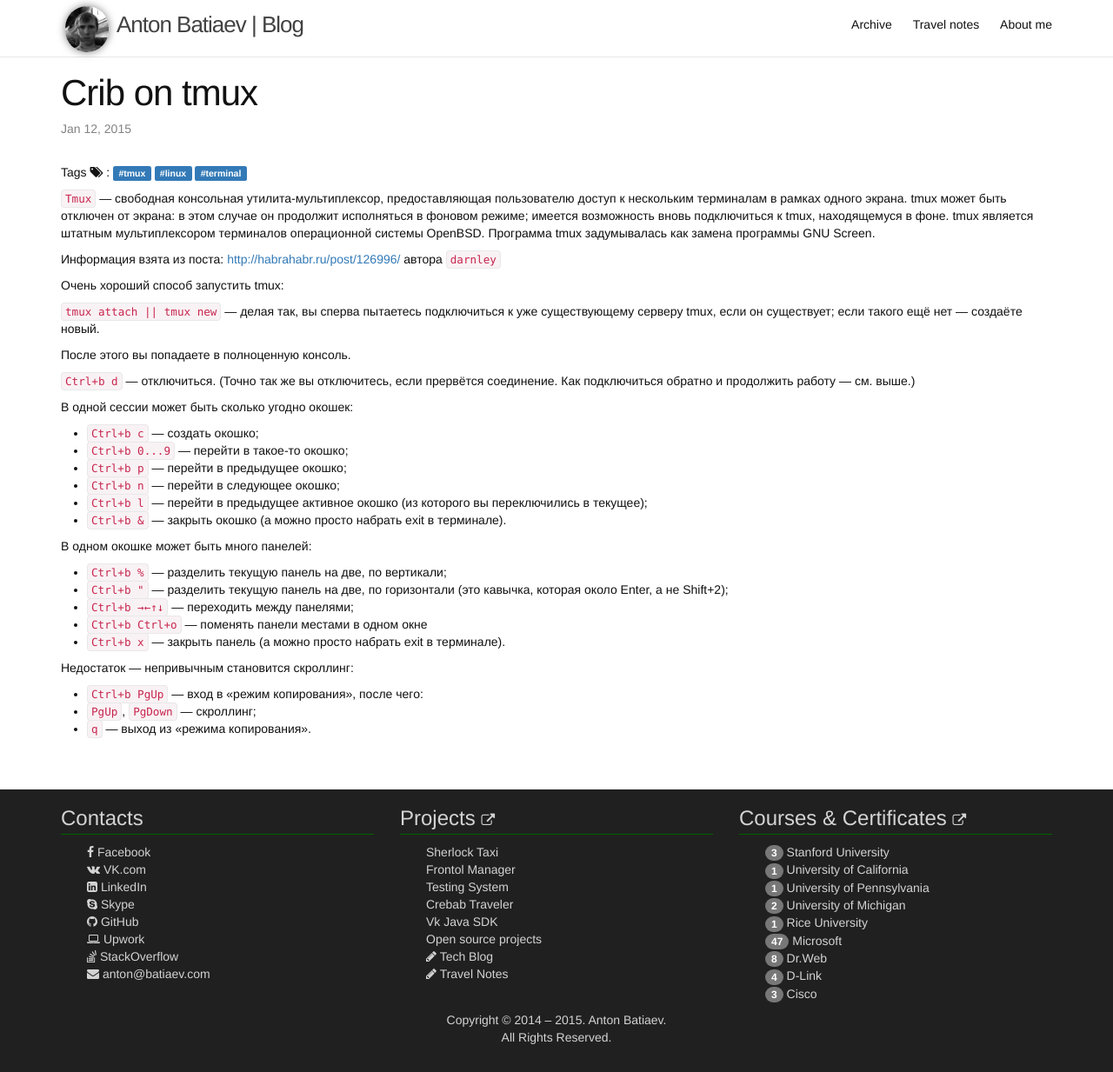
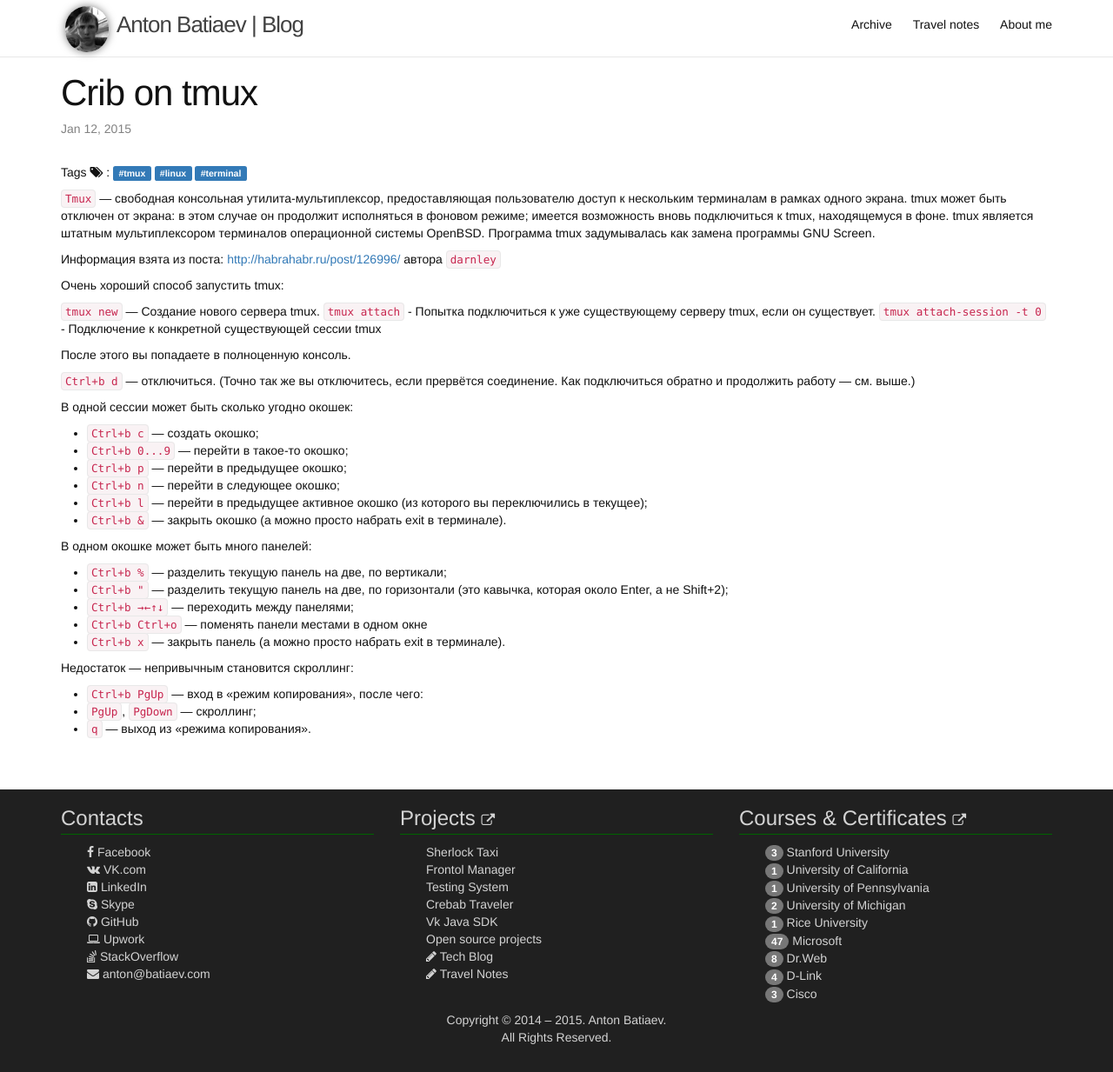
Before and after one commit to Batiaev/blog, a Jekyll site: the page built from _posts/2015-01-12-crib-on-tmux.md, in a window 1280 px wide. Shown: the whole page at 87% size. Built offline with Jekyll 4.4.1, drawn with Linux system fonts in a browser that asks for light colours.

```diff
--- a/_posts/2015-01-12-crib-on-tmux.md
+++ b/_posts/2015-01-12-crib-on-tmux.md
@@ -12,7 +12,9 @@ categories: tmux linux terminal
 
 Очень хороший способ запустить tmux:
 
-`tmux attach || tmux new` — делая так, вы сперва пытаетесь подключиться к уже существующему серверу tmux, если он существует; если такого ещё нет — создаёте новый.
+`tmux new` — Создание нового сервера tmux.
+`tmux attach` - Попытка подключиться к уже существующему серверу tmux, если он существует.
+`tmux attach-session -t 0` - Подключение к конкретной существующей сессии tmux
 
 После этого вы попадаете в полноценную консоль.
 
```
